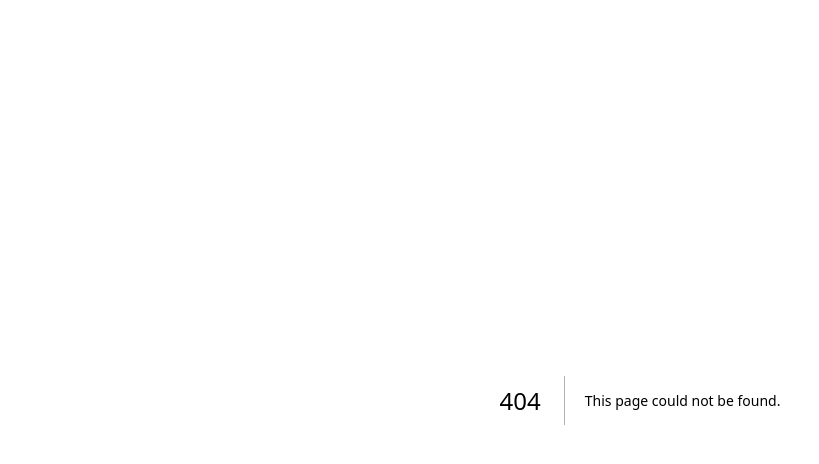
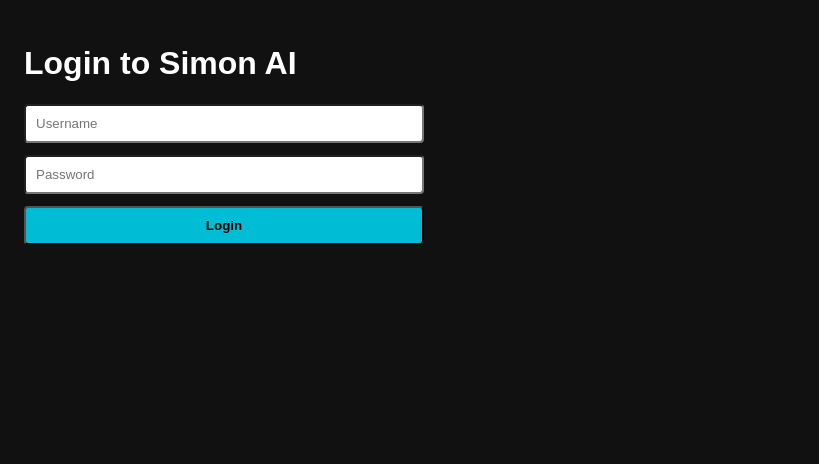
Before and after one commit to ChrisRapple/Simon_AI, a Next.js app: page /login in a window 1280 px wide. Before the commit this address had no page. Shown: the top 464 px of the page, without its empty margins (0-819 px from the left). Built offline with nearby package versions, Linux system fonts and the light colour scheme.

Commit message:
Add user login page

```diff
--- /dev/null
+++ b/pages/login.tsx
@@ -0,0 +1,53 @@
+import { useState } from 'react';
+
+export default function LoginPage() {
+  const [username, setUsername] = useState('');
+  const [password, setPassword] = useState('');
+  const [message, setMessage] = useState('');
+
+  async function handleLogin(e: React.FormEvent) {
+    e.preventDefault();
+
+    const res = await fetch('/api/login', {
+      method: 'POST',
+      headers: { 'Content-Type': 'application/json' },
+      body: JSON.stringify({ username, password }),
+    });
+
+    const data = await res.json();
+
+    if (res.ok) {
+      setMessage(`✅ Success: ${data.message}`);
+    } else {
+      setMessage(`❌ Error: ${data.error || 'Login failed'}`);
+    }
+  }
+
+  return (
+    <div style={{ padding: 24, fontFamily: 'sans-serif', backgroundColor: '#111', color: '#fff', minHeight: '100vh' }}>
+      <h1>Login to Simon AI</h1>
+      <form onSubmit={handleLogin} style={{ display: 'flex', flexDirection: 'column', gap: 12, maxWidth: 400 }}>
+        <input
+          type="text"
+          placeholder="Username"
+          value={username}
+          onChange={e => setUsername(e.target.value)}
+          style={{ padding: 10, borderRadius: 4 }}
+          required
+        />
+        <input
+          type="password"
+          placeholder="Password"
+          value={password}
+          onChange={e => setPassword(e.target.value)}
+          style={{ padding: 10, borderRadius: 4 }}
+          required
+        />
+        <button type="submit" style={{ padding: 10, borderRadius: 4, backgroundColor: '#00bcd4', color: '#000', fontWeight: 'bold' }}>
+          Login
+        </button>
+      </form>
+      {message && <p style={{ marginTop: 20 }}>{message}</p>}
+    </div>
+  );
+}
```
